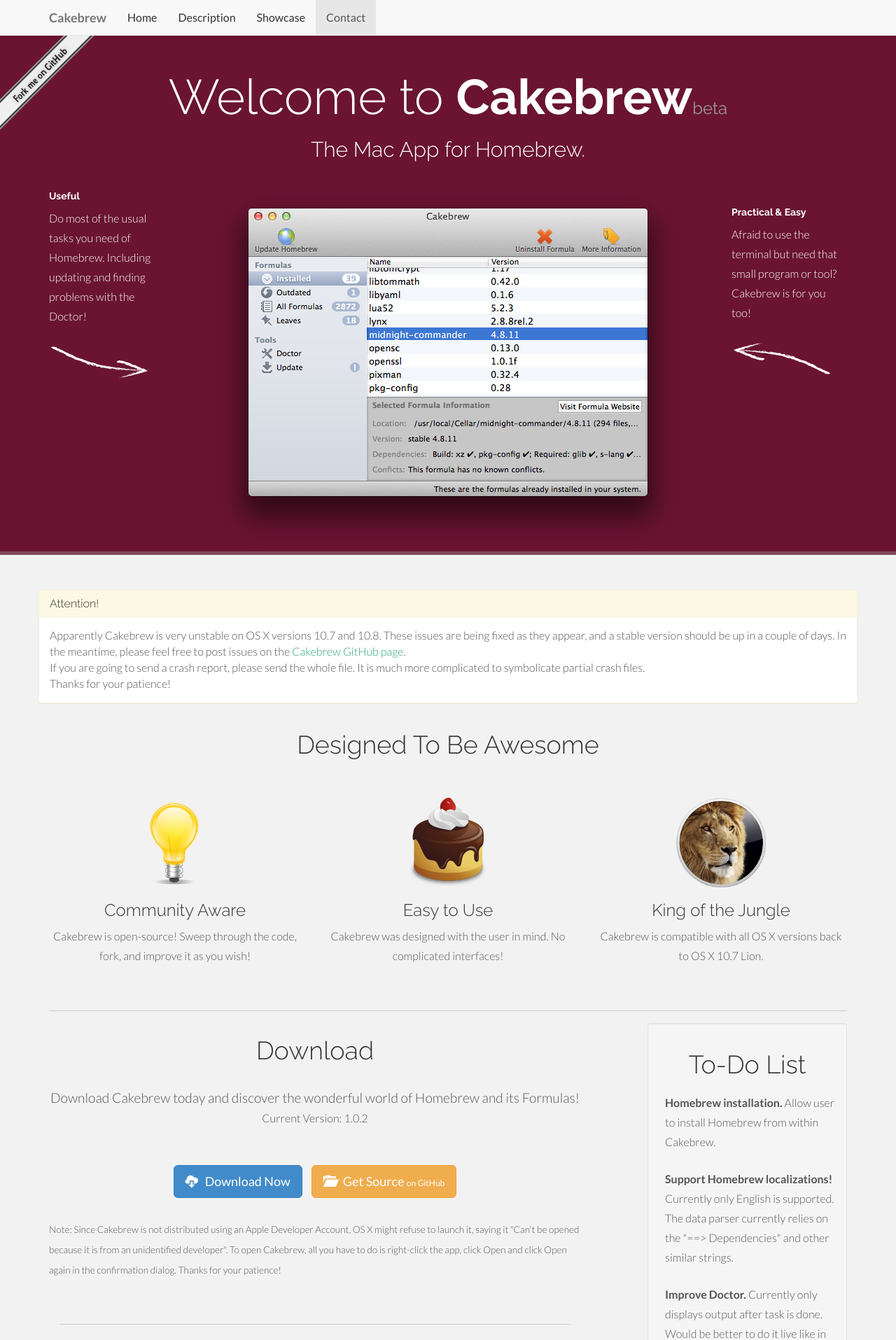
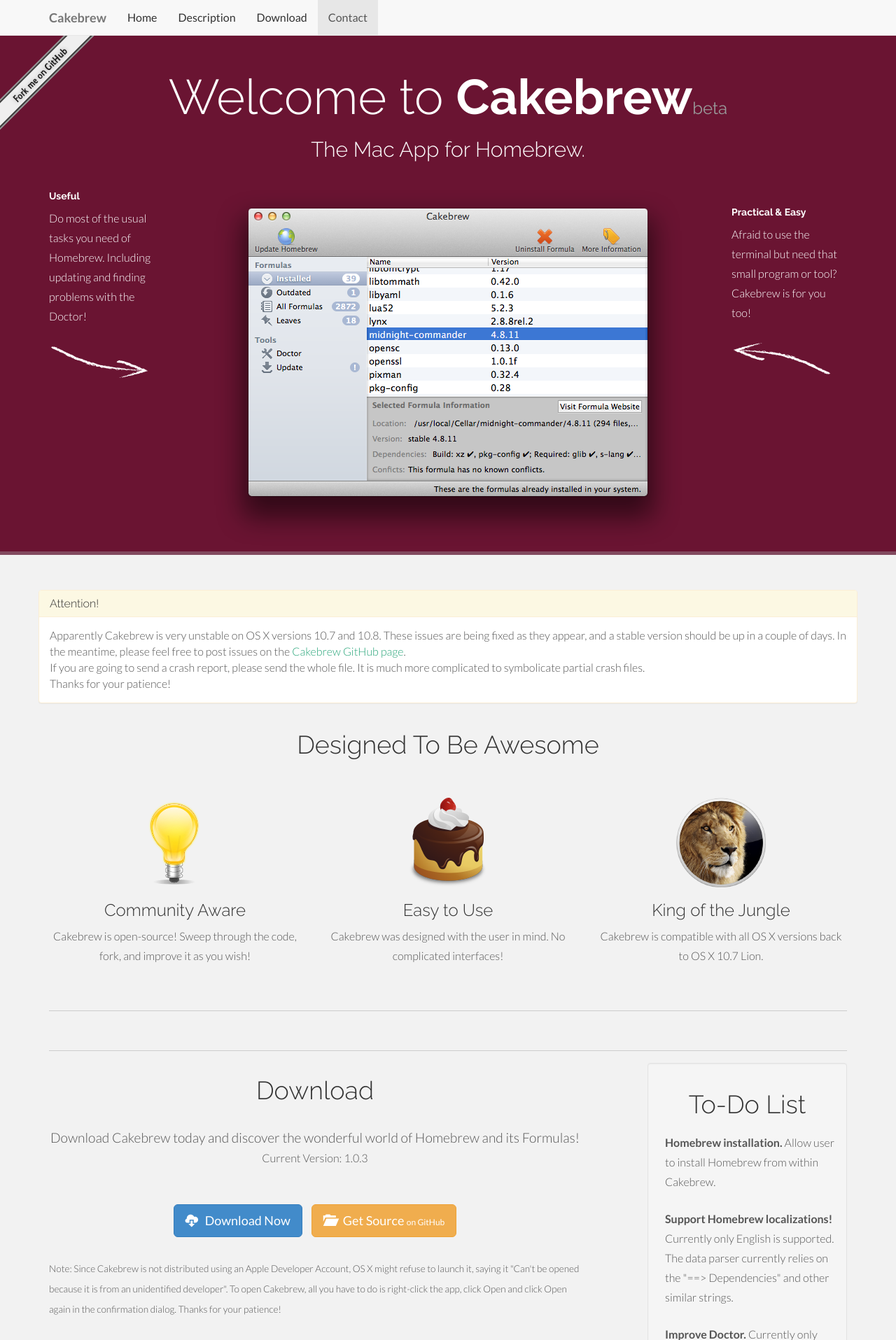
Before and after one commit to brunophilipe/Cakebrew-site, a PHP site: page / in a window 1280 px wide. Shown: the top 1915 px of the page at 70% size. Run offline with PHP 8.4, Linux system fonts and the light colour scheme.

Commit message:
Replaced "Showcase" menu with "Download".

```diff
--- a/index.php
+++ b/index.php
@@ -37,7 +37,7 @@
 			<ul class="nav navbar-nav">
 			<li class="active"><a data-scroll href="#home" class="smothscroll">Home</a></li>
 			<li><a data-scroll href="#desc" class="smothscroll">Description</a></li>
-			<li><a data-scroll href="#showcase" class="smothScroll">Showcase</a></li>
+			<li><a data-scroll href="#download" class="smothScroll">Download</a></li>
 			<li><a data-scroll href="#contact" class="smothScroll">Contact</a></li>
 			</ul>
 		</div><!--/.nav-collapse -->
@@ -121,17 +121,27 @@
 	</div><!--/ #introwrap -->
 
 	<!-- FEATURES WRAP -->
+	<section id="download" name="download"></section>
 	<div class="features">
 		<div class="container">
+			<div class="col-lg-12 col-md-12">
+				<script async src="//pagead2.googlesyndication.com/pagead/js/adsbygoogle.js"></script>
+				<!-- Cakebrew Ad Line -->
+				<ins class="adsbygoogle" style="display:inline-block;width:728px;height:15px" data-ad-client="ca-pub-9931179619831247" data-ad-slot="9147486207"></ins>
+				<script>
+					(adsbygoogle = window.adsbygoogle || []).push({});
+				</script>
+			</div>
+			<hr>
 			<div class="col-lg-8 col-md-7">
 				<div class="row">
 					<h1 class="centered">Download</h1>
 					<br>
-					<p class="text-center"><big>Download Cakebrew today and discover the wonderful world of Homebrew and its Formulas!</big><br>Current Version: 1.0.2</p>
+					<p class="text-center"><big>Download Cakebrew today and discover the wonderful world of Homebrew and its Formulas!</big><br>Current Version: 1.0.3</p>
 					<br>
 					<p class="text-center">
-						<a href="http://www.cakebrew.com/files/cakebrew-1.0.2.dmg" class="btn btn-lg btn-primary"><span class="glyphicon glyphicon-cloud-download"></span>Download Now</a>
-						<a href="https://github.com/brunophilipe/Cakebrew/releases/tag/v1.0.2" class="btn btn-lg btn-warning"><span class="glyphicon glyphicon-folder-open"></span>Get Source <small>on GitHub</small></a>
+						<a href="http://www.cakebrew.com/files/cakebrew-1.0.3.dmg" class="btn btn-lg btn-primary"><span class="glyphicon glyphicon-cloud-download"></span>Download Now</a>
+						<a href="https://github.com/brunophilipe/Cakebrew/releases/tag/v1.0.3" class="btn btn-lg btn-warning"><span class="glyphicon glyphicon-folder-open"></span>Get Source <small>on GitHub</small></a>
 					</p>
 					<p><small>Note: Since Cakebrew is not distributed using an Apple Developer Account, OS X might refuse to launch it, saying it "Can't be opened because it is from an unidentified developer". To open Cakebrew, all you have to do is right-click the app, click Open and click Open again in the confirmation dialog. Thanks for your patience!</small></p>
 				</div>
--- a/mailme.php
+++ b/mailme.php
@@ -8,6 +8,7 @@ if ($status) {
 	$email_s_name		= $_POST['name'];
 	$email_s_email		= $_POST['email'];
 	$email_s_message	= $_POST['text'];
+	$email_s_ip			= $_SERVER['REMOTE_ADDR'];
 
 	$email_to			= "Bruno Philipe <brunophilipe@zoho.com>";
 	$email_subject		= "Message sent from Cakebrew contact form.";
@@ -27,6 +28,7 @@ if ($status) {
 	<ul>
 		<li>Name: $email_s_name</li>
 		<li>Email: $email_s_email</li>
+		<li>IP: $email_s_ip</li>
 	</ul>
 	<div id='message'>
 	<p>
```
